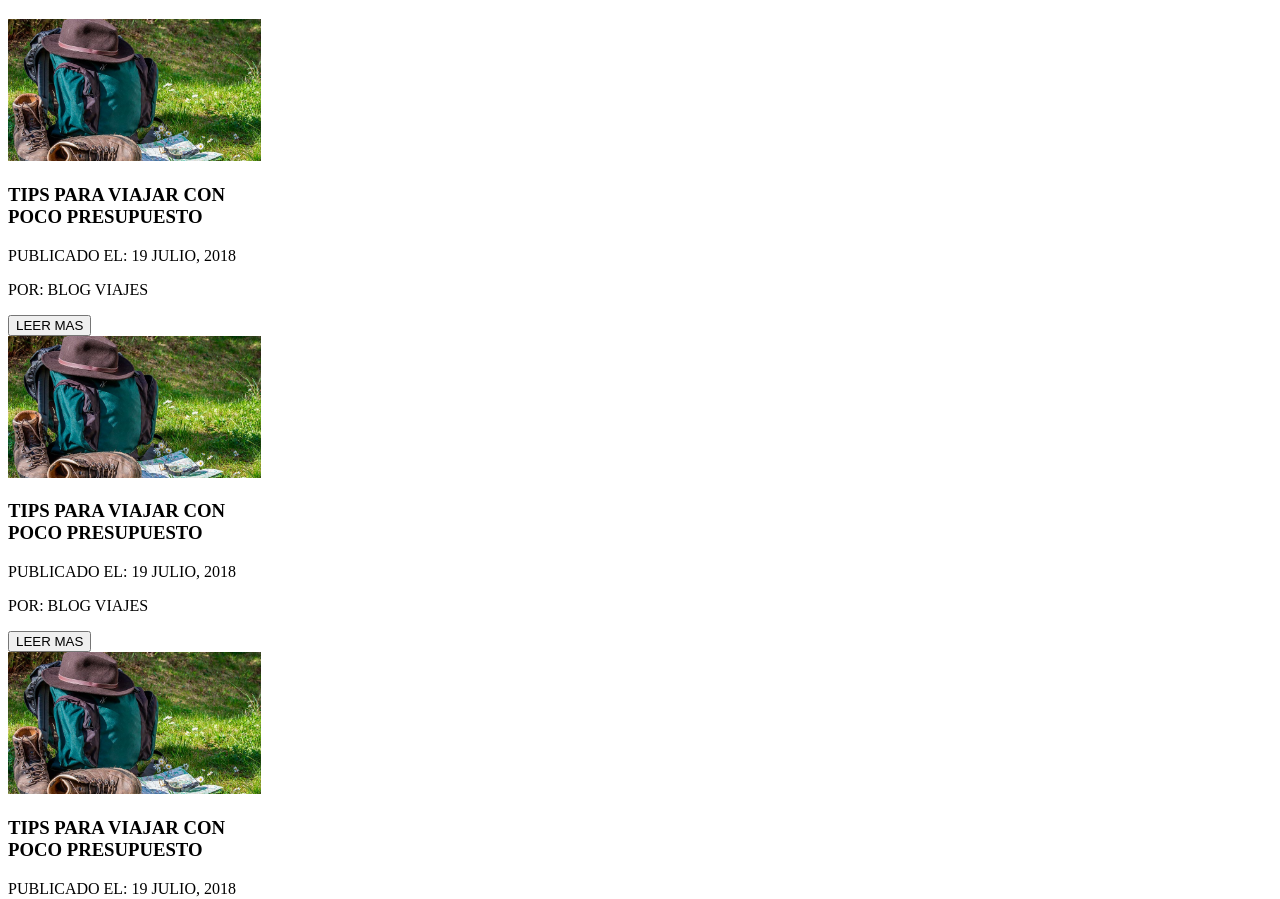
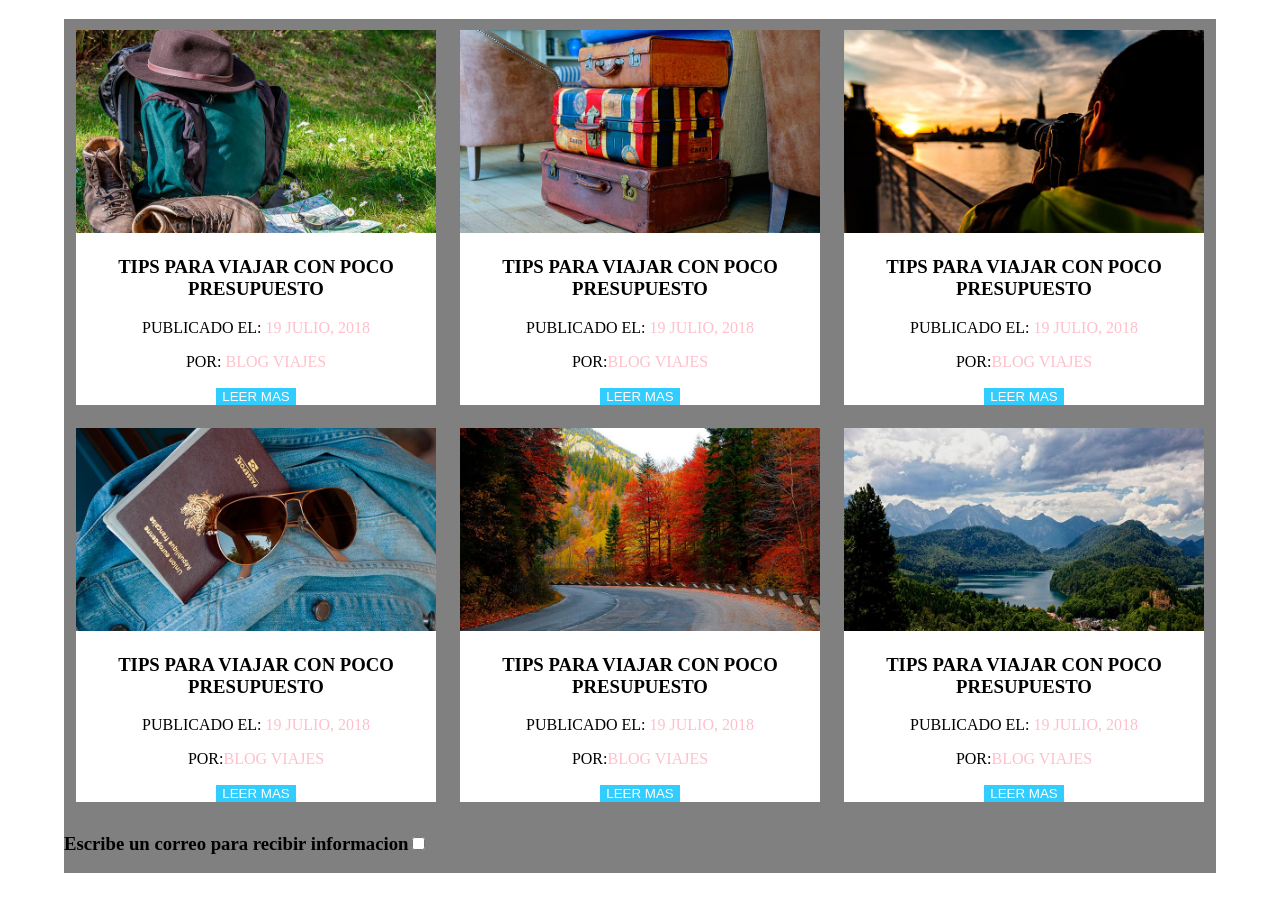
Before and after one commit to AitorOrtizdeZarate/Dise-o-Web-Eider, a plain HTML site: page Ejercicio4/Ejercicio4/Ejercicio4/index.html in a window 1280 px wide. Shown: the part 61-960 px from the top of the page. Drawn offline with Linux system fonts and the light colour scheme.

Commit message:
ejercicio 4 adelantado

```diff
--- a/Ejercicio4/Ejercicio4/Ejercicio4/css/css.css
+++ b/Ejercicio4/Ejercicio4/Ejercicio4/css/css.css
@@ -2,11 +2,38 @@ h1 {
 	text-align: center;
 }
 .tarjetas{
+	background-color: white;
+	flex: 25%;
 
-	flex: 20%;
-	width: 20%;
-	height: 10%;
+	justify-content: center;
+	margin: 1%;
 }
 img{
 	width: 100%;
 }
+#contenedor{
+	display: flex;
+	flex-wrap: wrap;
+	text-align: center;
+	background-color: grey;
+
+}
+body{
+	width: 90%;
+	margin-left: 5%;
+
+}
+.boton1{
+	background-color: #33ccff;
+	border: none;
+	color: #FFFFFF
+
+
+}
+.rosa{
+	color: pink;
+}
+footer{
+	display: flex;
+	justify-content: center;
+}
--- a/Ejercicio4/Ejercicio4/Ejercicio4/index.html
+++ b/Ejercicio4/Ejercicio4/Ejercicio4/index.html
@@ -6,51 +6,55 @@
 </head>
 <body>
     <h1>Ultimas Entradas</h1>
-
+<div id="contenedor">
     <div class="tarjetas">
     	<img src="img/01.jpg">
     	<h3>TIPS PARA VIAJAR CON POCO PRESUPUESTO</h3>
-    	<p>PUBLICADO EL: 19 JULIO, 2018</p>
-    	<p>POR: BLOG VIAJES</p>
-    	<input type="button" name="leer mas" value="LEER MAS">
+    	<p>PUBLICADO EL:<label class="rosa"> 19 JULIO, 2018</label></p>
+    	<p>POR: <label class="rosa">BLOG VIAJES</label></p>
+    	<input type="button" name="leer mas" value="LEER MAS" class="boton1">
     </div>
      <div class="tarjetas">
-    	<img src="img/01.jpg">
+    	<img src="img/02.jpg">
     	<h3>TIPS PARA VIAJAR CON POCO PRESUPUESTO</h3>
-    	<p>PUBLICADO EL: 19 JULIO, 2018</p>
-    	<p>POR: BLOG VIAJES</p>
-    	<input type="button" name="leer mas" value="LEER MAS">
+    	<p>PUBLICADO EL:<label class="rosa"> 19 JULIO, 2018</label></p>
+    	<p>POR:<label class="rosa">BLOG VIAJES</label></p>
+    	<input type="button" name="leer mas" value="LEER MAS" class="boton1">
     </div>
      <div class="tarjetas">
-    	<img src="img/01.jpg">
+    	<img src="img/03.jpg">
     	<h3>TIPS PARA VIAJAR CON POCO PRESUPUESTO</h3>
-    	<p>PUBLICADO EL: 19 JULIO, 2018</p>
-    	<p>POR: BLOG VIAJES</p>
-    	<input type="button" name="leer mas" value="LEER MAS">
+    	<p>PUBLICADO EL:<label class="rosa"> 19 JULIO, 2018</label></p>
+    	<p>POR:<label class="rosa">BLOG VIAJES</label></p>
+    	<input type="button" name="leer mas" value="LEER MAS" class="boton1">
     </div>
      <div class="tarjetas">
-    	<img src="img/01.jpg">
+    	<img src="img/04.jpg">
     	<h3>TIPS PARA VIAJAR CON POCO PRESUPUESTO</h3>
-    	<p>PUBLICADO EL: 19 JULIO, 2018</p>
-    	<p>POR: BLOG VIAJES</p>
-    	<input type="button" name="leer mas" value="LEER MAS">
+    	<p>PUBLICADO EL:<label class="rosa"> 19 JULIO, 2018</label></p>
+    	<p>POR:<label class="rosa">BLOG VIAJES</label></p>
+    	<input type="button" name="leer mas" value="LEER MAS" class="boton1">
     </div>
      <div class="tarjetas">
-    	<img src="img/01.jpg">
+    	<img src="img/05.jpg">
     	<h3>TIPS PARA VIAJAR CON POCO PRESUPUESTO</h3>
-    	<p>PUBLICADO EL: 19 JULIO, 2018</p>
-    	<p>POR: BLOG VIAJES</p>
-    	<input type="button" name="leer mas" value="LEER MAS">
+    	<p>PUBLICADO EL:<label class="rosa"> 19 JULIO, 2018</label></p>
+    	<p>POR:<label class="rosa">BLOG VIAJES</label></p>
+    	<input type="button" name="leer mas" value="LEER MAS" class="boton1">
     </div>
      <div class="tarjetas">
-    	<img src="img/01.jpg">
+    	<img src="img/06.jpg">
     	<h3>TIPS PARA VIAJAR CON POCO PRESUPUESTO</h3>
-    	<p>PUBLICADO EL: 19 JULIO, 2018</p>
-    	<p>POR: BLOG VIAJES</p>
-    	<input type="button" name="leer mas" value="LEER MAS">
+    	<p>PUBLICADO EL:<label class="rosa"> 19 JULIO, 2018</label></p>
+    	<p>POR:<label class="rosa">BLOG VIAJES</label></p>
+    	<input type="button" name="leer mas" value="LEER MAS" class="boton1">
     </div>
+	<footer>
+		<h3>Escribe un correo para recibir informacion</h3>
+		<input type="checkbox" name="noticias" value="asd">
 
-
+	</footer>
+</div>
 
 </body>
 </html>
```
Also changed, not shown: 1 other file.
